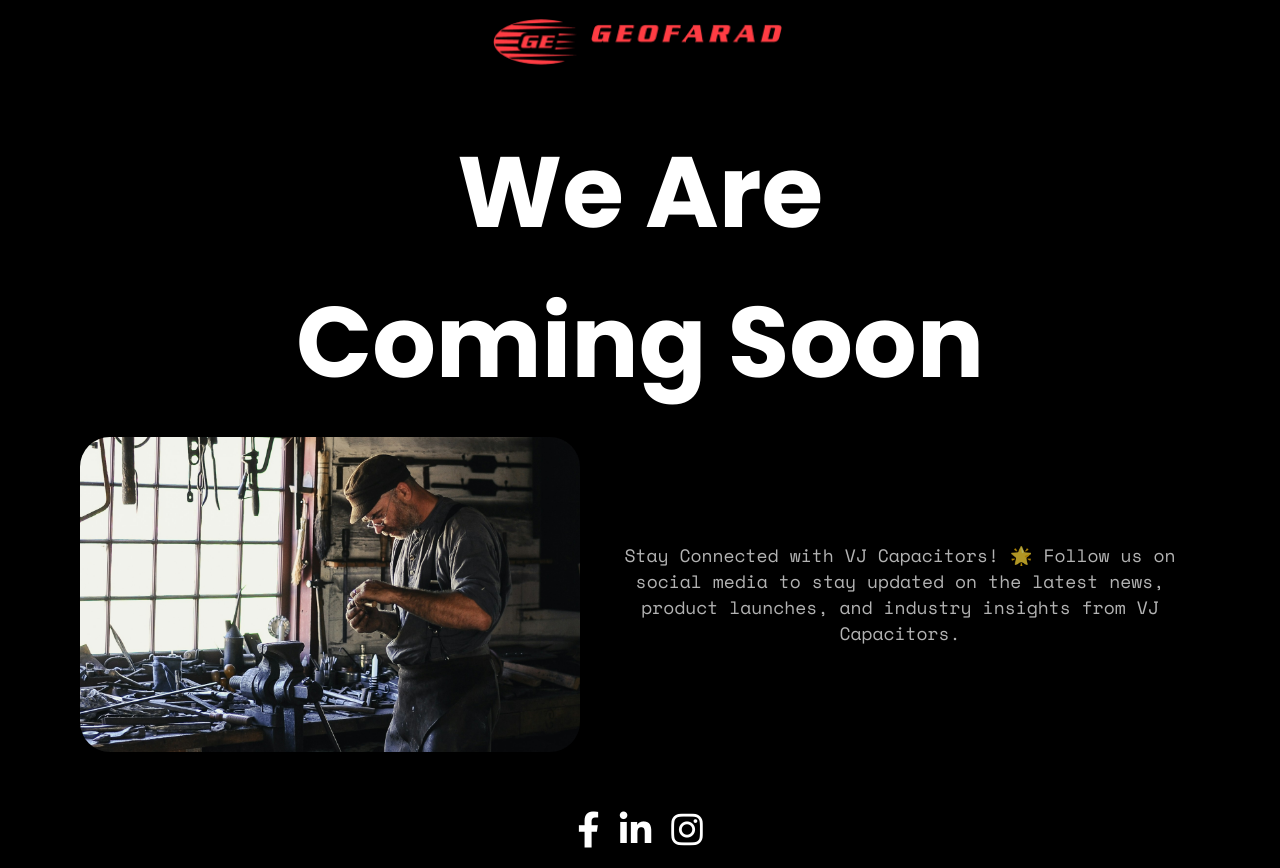
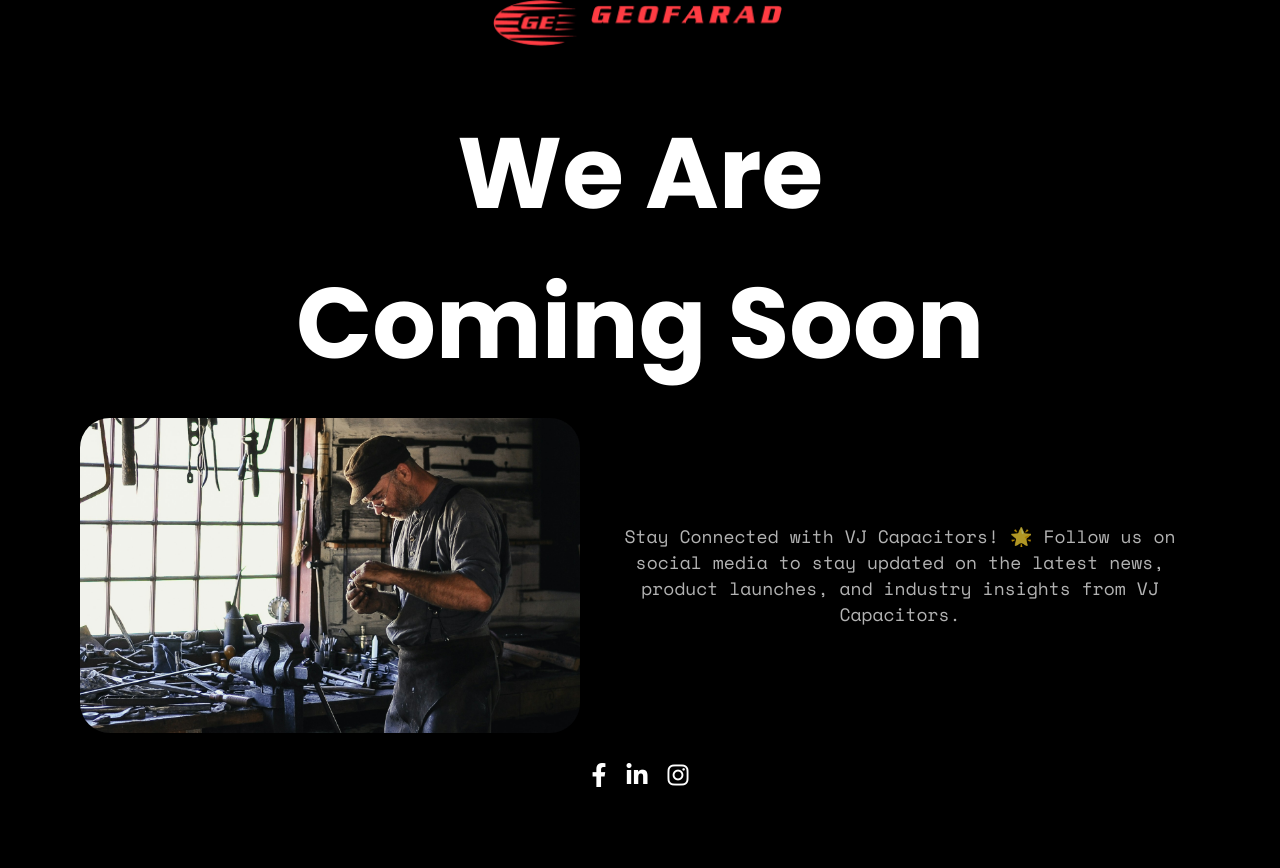
Before and after one commit to KAVYAJAIN410/geofrad, a plain HTML site: page index.html in a window 1280 px wide. After the commit the page ends 807 px from the top, so only its background shows below. Drawn offline with nearby package versions, Linux system fonts and the light colour scheme.

Commit message:
Update index.html

```diff
--- a/index.html
+++ b/index.html
@@ -91,7 +91,7 @@
 
         .social-media a {
             color: #fff;
-            font-size: 36px; /* Increased font size */
+            font-size: 24px;
             text-decoration: none;
             transition: color 0.3s, transform 0.3s;
         }
@@ -195,7 +195,7 @@
     </style>
 </head>
 <body>
-    <img src="./assets/Group 46.png" alt="Top Image" class="top-image" style="margin-top: 80px;">
+    <img src="./assets/Group 46.png" alt="Top Image" class="top-image">
     <section>
         <h1>
             We Are<br>
@@ -206,12 +206,9 @@
             <p>Stay Connected with VJ Capacitors! 🌟 Follow us on social media to stay updated on the latest news, product launches, and industry insights from VJ Capacitors.</p>
         </div>
         <div class="social-media">
-            <div class="social-media">
-                <a href="https://www.facebook.com/vjcapacitors.noida.9" target="_blank" aria-label="Facebook"><i class="fab fa-facebook-f"></i></a>
-                <a href="https://www.linkedin.com/company/vjcapacitors/" target="_blank" aria-label="LinkedIn"><i class="fab fa-linkedin-in"></i></a>
-                <a href="https://www.instagram.com/vjcapacitors" target="_blank" aria-label="Instagram"><i class="fab fa-instagram"></i></a>
-            </div>
-
+            <a href="https://www.facebook.com/vjcapacitors.noida.9" target="_blank" aria-label="Facebook"><i class="fab fa-facebook-f"></i></a>
+            <a href="https://www.linkedin.com/company/vjcapacitors/" target="_blank" aria-label="LinkedIn"><i class="fab fa-linkedin-in"></i></a>
+            <a href="https://www.instagram.com/vjcapacitors" target="_blank" aria-label="Instagram"><i class="fab fa-instagram"></i></a>
         </div>
     </section>
 </body>
```
